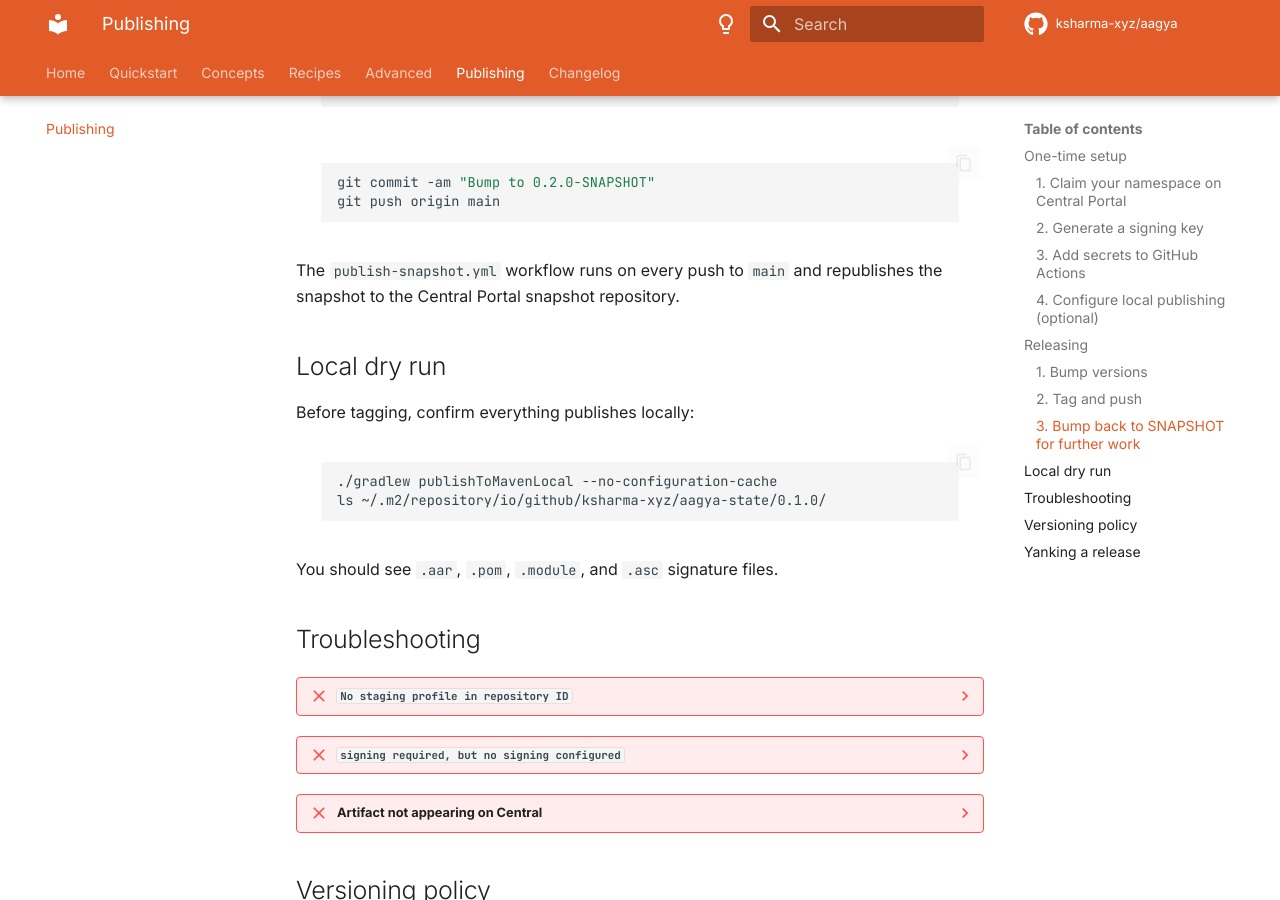
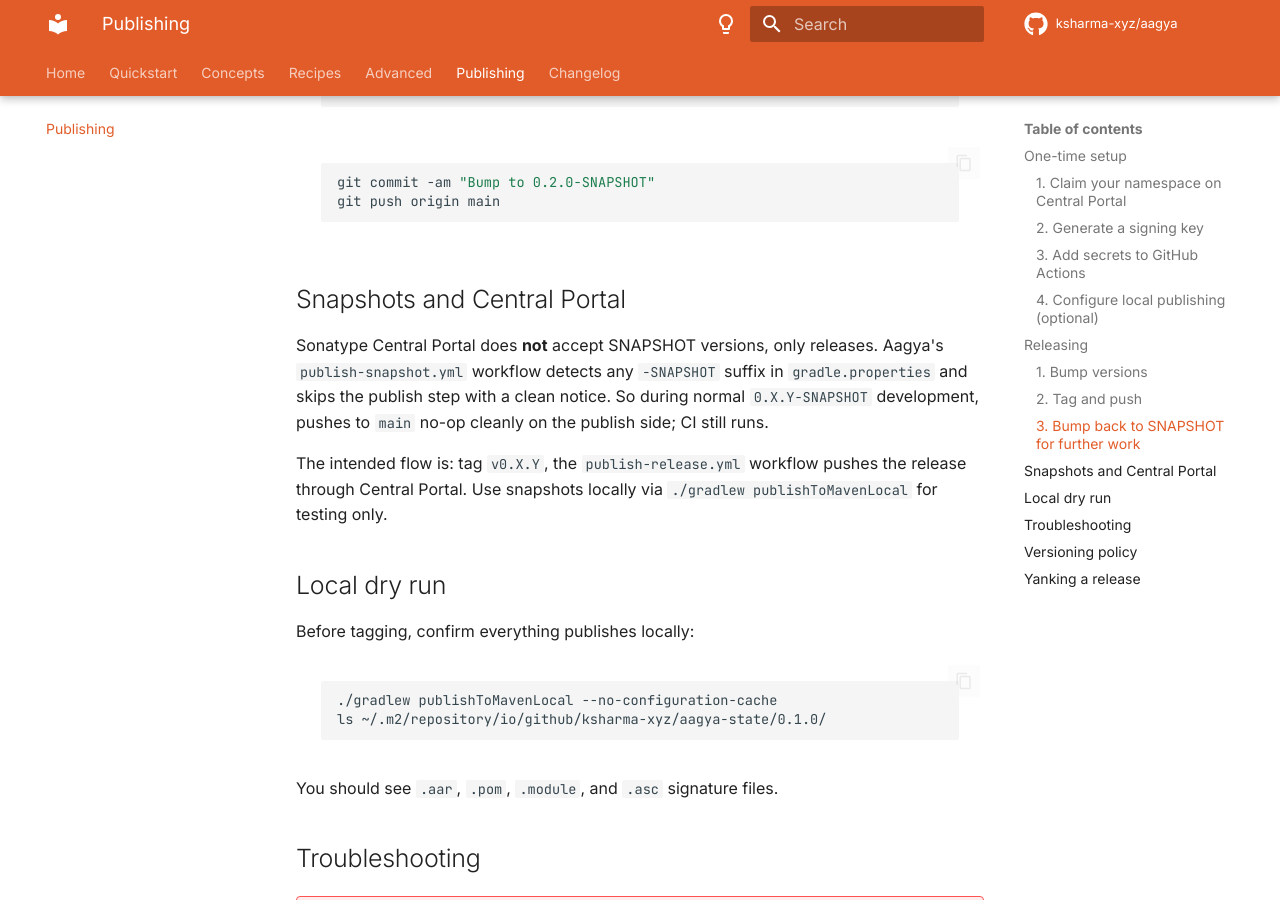
Before and after one commit to ksharma-xyz/aagya, an MkDocs documentation site: the page built from docs/publishing.md, in a window 1280 px wide and 900 px high, scrolled down 2655 px. Built offline with MkDocs 1.6.1 and Material for MkDocs 9.7.7, drawn with Linux system fonts in a browser that asks for light colours; comment, search, counter and statistics services are not loaded.

Commit message:
ci: skip publish-snapshot for -SNAPSHOT versions
Sonatype Central Portal does not accept SNAPSHOT publications. The previous
workflow tried unconditionally and failed with 'Snapshots are not supported
when publishing through the central portal' on every push to main while the
project version was 0.2.0-SNAPSHOT.

The workflow now reads VERSION_NAME from gradle.properties and skips the
publish step with a notice when it ends in -SNAPSHOT. Only non-SNAPSHOT
versions on main attempt a publish (an extra safety net for non-tagged
release commits). Tagged releases continue to go through publish-release.yml.

Doc note added to docs/publishing.md explaining the limitation.

````diff
--- a/docs/publishing.md
+++ b/docs/publishing.md
@@ -97,8 +97,17 @@ git commit -am "Bump to 0.2.0-SNAPSHOT"
 git push origin main
 ```
 
-The `publish-snapshot.yml` workflow runs on every push to `main` and republishes
-the snapshot to the Central Portal snapshot repository.
+## Snapshots and Central Portal
+
+Sonatype Central Portal does **not** accept SNAPSHOT versions, only releases.
+Aagya's `publish-snapshot.yml` workflow detects any `-SNAPSHOT` suffix in
+`gradle.properties` and skips the publish step with a clean notice. So during
+normal `0.X.Y-SNAPSHOT` development, pushes to `main` no-op cleanly on the
+publish side; CI still runs.
+
+The intended flow is: tag `v0.X.Y`, the `publish-release.yml` workflow pushes
+the release through Central Portal. Use snapshots locally via
+`./gradlew publishToMavenLocal` for testing only.
 
 ## Local dry run
 
````
Also changed, not shown: README.md (+2 -0 lines), TODO.md (+39 -54 lines), 1 other file.
